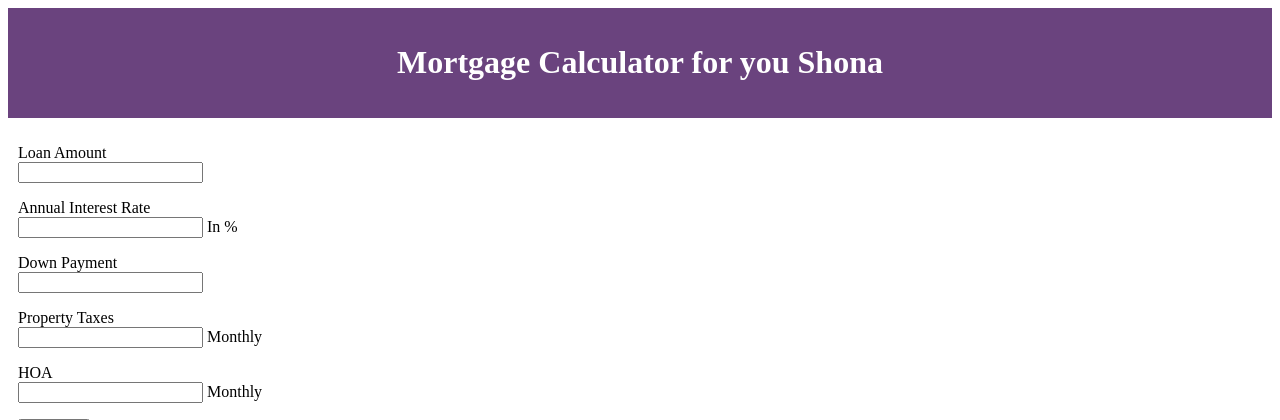
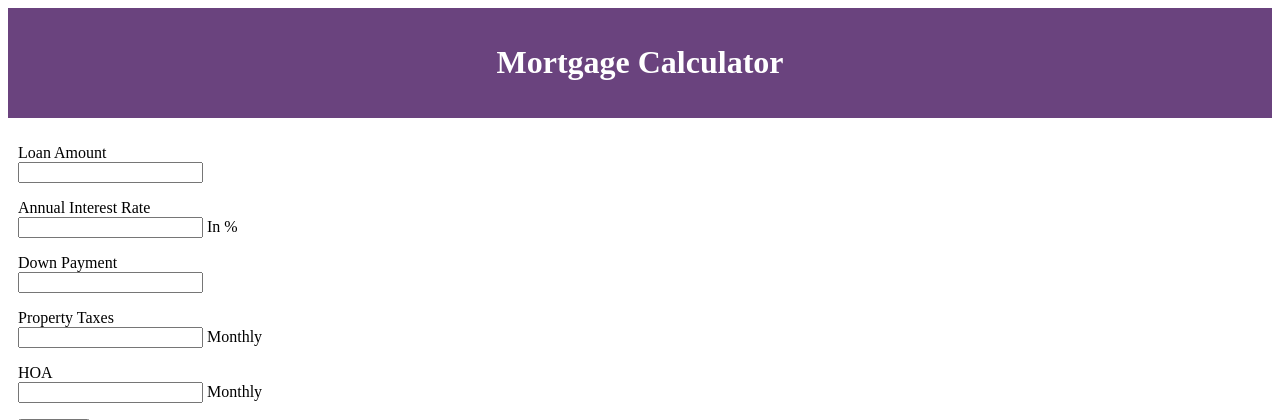
Before and after one commit to sqlaide/mortgage-calculator-flask, a Flask app: page / in a window 1280 px wide. Shown: the top 420 px of the page. Run offline with Flask 2, Linux system fonts and the light colour scheme.

Commit message:
Update calculate.html

```diff
--- a/app/templates/calculate.html
+++ b/app/templates/calculate.html
@@ -2,7 +2,7 @@
 
 {% block content %}
     <div class="header">
-        <h1>Mortgage Calculator for you Shona</h1>
+        <h1>Mortgage Calculator</h1>
     </div>
     <form action="" method="post" novalidate>
         <div class="input">
```
